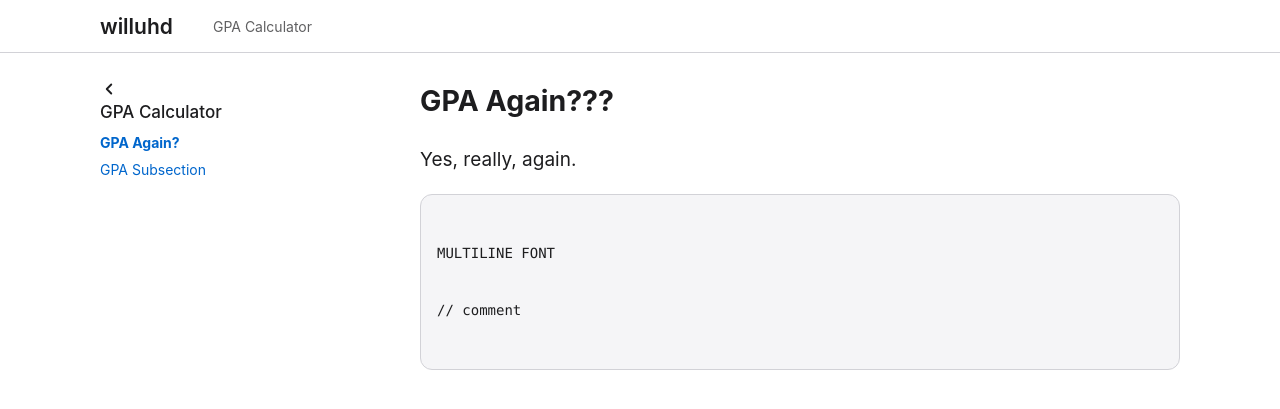
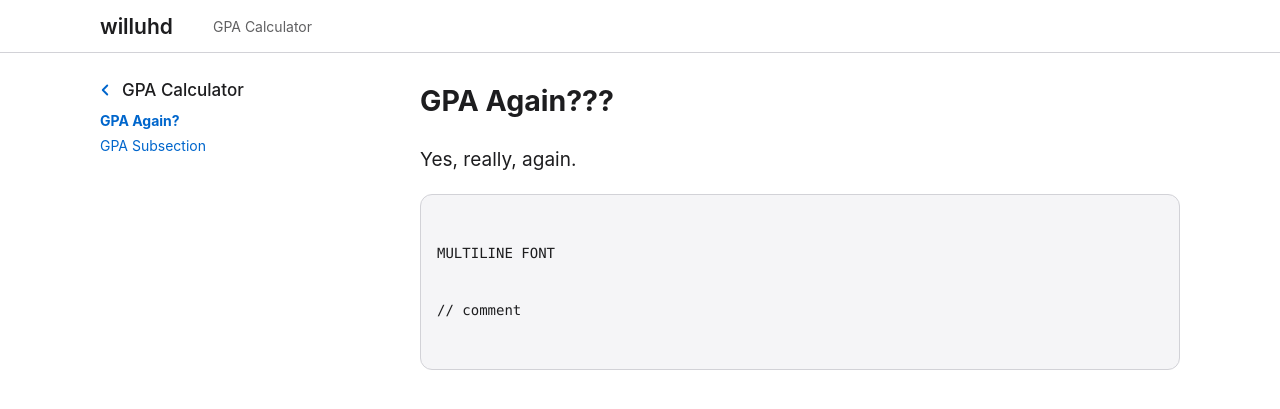
Before and after one commit to WillUHD/willuhd.github.io, a Jekyll site: the page built from gpa-calc/gpa-subsection/gpa-again.md, in a window 1280 px wide and 900 px high. Shown: the top 409 px of the window. Built offline with Jekyll 4.4.1, drawn with Linux system fonts in a browser that asks for light colours.

Commit message:
Update style.scss

```diff
--- a/assets/css/style.scss
+++ b/assets/css/style.scss
@@ -179,3 +179,69 @@ a { cursor: pointer; text-decoration: none; color: inherit; }
   border-top: 1px solid var(--apple-border);
   margin: 40px 0;
 }
+
+/* --- Paste these into assets/css/style.scss --- */
+
+/* Sidebar Layout adjustments */
+.nav__header-container {
+  display: flex;
+  align-items: center;
+  margin-bottom: 12px;
+  gap: 8px;
+}
+
+.back-button {
+  display: flex;
+  align-items: center;
+  color: var(--apple-link);
+  margin-left: -4px;
+  cursor: pointer;
+}
+
+.back-button:hover {
+  opacity: 0.7;
+}
+
+/* Sidebar Titles */
+.nav__title {
+  margin-bottom: 0; /* reset for flex container */
+}
+
+.nav__title a {
+  color: var(--apple-text) !important;
+  font-size: 17px;
+  font-weight: 500;
+  display: block;
+}
+
+.nav__title a:hover { color: var(--apple-text) !important; opacity: 0.7; }
+.nav__title a.active { font-weight: 700 !important; color: var(--apple-text) !important; }
+
+/* Nested Section Links (Sub-folders) */
+.sidebar-links a.nav__subtitle {
+  color: var(--apple-text) !important; /* Same color as header */
+  font-size: 14px; /* Smaller font */
+  font-weight: 500;
+  margin-top: 10px;
+}
+
+.sidebar-links a.nav__subtitle:hover {
+  opacity: 0.7;
+}
+
+/* Adjustments to standard sidebar links */
+.sidebar-links li {
+  margin-bottom: 8px;
+}
+
+.sidebar-links a {
+  color: var(--apple-link) !important;
+  font-size: 14px;
+  display: flex;
+  align-items: center;
+  justify-content: space-between;
+}
+
+.sidebar-links a.active {
+  font-weight: 700 !important;
+}
```
